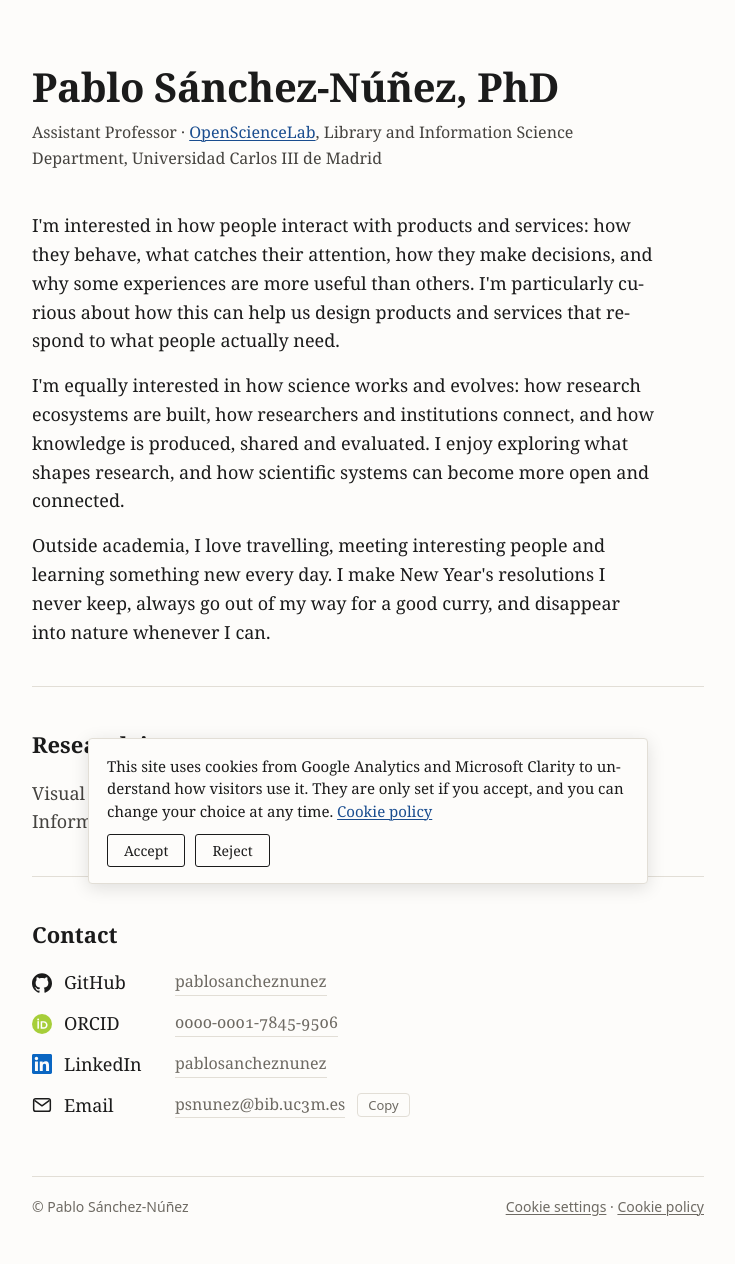
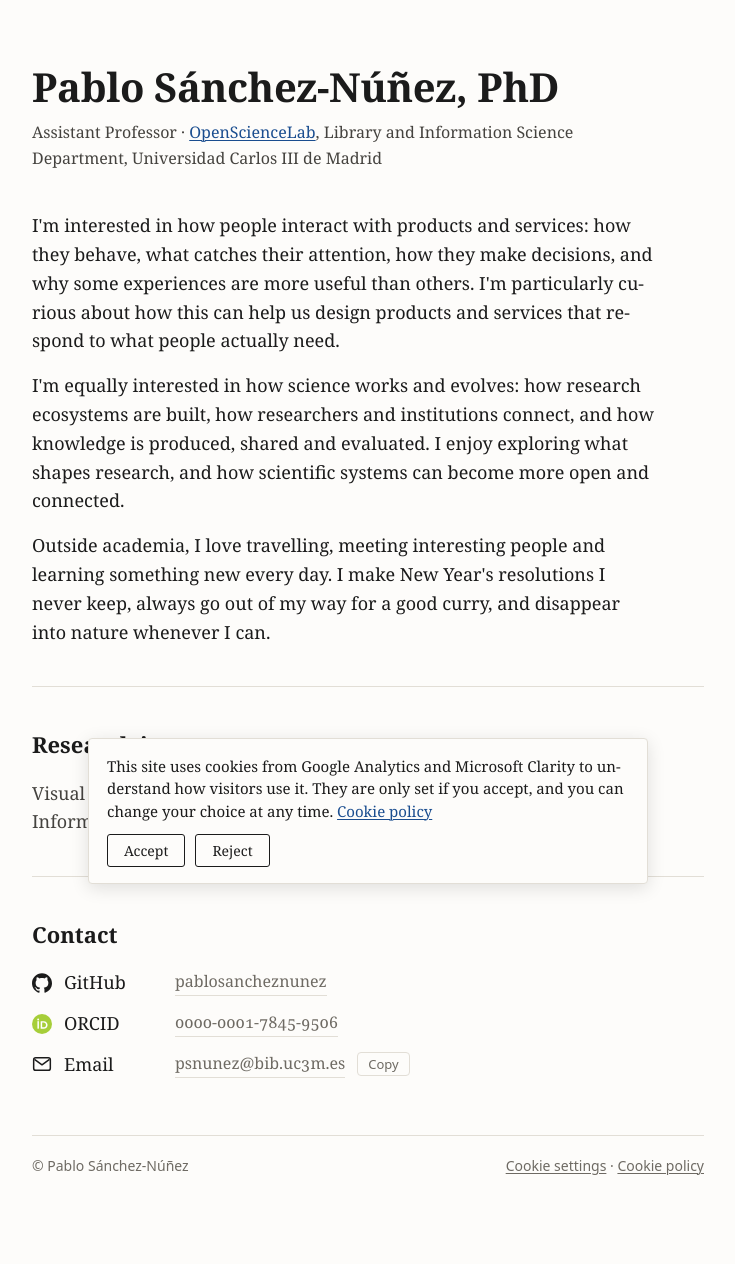
Before and after one commit to pablosancheznunez/pablosancheznunez.github.io, a Jekyll site: the page built from index.html, in a window 1280 px wide. Shown: the whole page, without its empty margins (272-1007 px from the left). Built offline with Jekyll 4.4.1, drawn with Linux system fonts in a browser that asks for light colours; after the commit the page ends 1223 px from its top, so only the background shows below that.

Commit message:
Remove LinkedIn from the site

```diff
--- a/_config.yml
+++ b/_config.yml
@@ -15,7 +15,6 @@ author:
   email: psnunez@bib.uc3m.es
   orcid: 0000-0001-7845-9506
   github: pablosancheznunez
-  linkedin: https://www.linkedin.com/in/pablosancheznunez/
 
 plugins:
   - jekyll-sitemap
--- a/assets/css/site.css
+++ b/assets/css/site.css
@@ -84,9 +84,7 @@ h2{ font-size:22px; margin:0 0 16px; }
 .profiles .handle{ color:var(--muted); font-size:16px; overflow:hidden; text-overflow:ellipsis; white-space:nowrap; border-bottom:1px solid var(--hair); }
 .profiles a:hover .handle{ color:var(--accent); border-color:var(--accent); }
 .icon-github{ fill:var(--ink); }
-.icon-linkedin{ fill:#0A66C2; }
 .icon-email{ color:var(--ink); }
-@media (prefers-color-scheme: dark){ .icon-linkedin{ fill:#4A9DE8; } }
 
 .copy-btn, .link-btn{ font:13px var(--sans); cursor:pointer; }
 .copy-btn{
--- a/index.html
+++ b/index.html
@@ -36,13 +36,6 @@ layout: default
             <svg class="icon icon-orcid" viewBox="0 0 24 24" aria-hidden="true" focusable="false"><circle cx="12" cy="12" r="12" fill="#A6CE39"/><g fill="#fff"><circle cx="7.4" cy="6.7" r="1.15"/><rect x="6.5" y="8.6" width="1.8" height="9"/><path fill-rule="evenodd" d="M10.4 8.6h3.4c3.3 0 4.9 2.3 4.9 4.5 0 2.4-1.9 4.5-4.9 4.5h-3.4zm1.8 1.6v5.8h1.5c2.3 0 3.1-1.5 3.1-2.9 0-1.6-1-2.9-3.1-2.9z"/></g></svg>
             <span class="name">ORCID</span>
             <span class="handle">{{ site.author.orcid }}</span>
-          </a>
-        </li>
-        <li>
-          <a href="{{ site.author.linkedin }}" rel="me">
-            <svg class="icon icon-linkedin" viewBox="0 0 24 24" aria-hidden="true" focusable="false"><path d="M20.447 20.452h-3.554v-5.569c0-1.328-.027-3.037-1.852-3.037-1.853 0-2.136 1.445-2.136 2.939v5.667H9.351V9h3.414v1.561h.046c.477-.9 1.637-1.85 3.37-1.85 3.601 0 4.267 2.37 4.267 5.455v6.286zM5.337 7.433c-1.144 0-2.063-.926-2.063-2.065 0-1.138.92-2.063 2.063-2.063 1.14 0 2.064.925 2.064 2.063 0 1.139-.925 2.065-2.064 2.065zm1.782 13.019H3.555V9h3.564v11.452zM22.225 0H1.771C.792 0 0 .774 0 1.729v20.542C0 23.227.792 24 1.771 24h20.451C23.2 24 24 23.227 24 22.271V1.729C24 .774 23.2 0 22.222 0h.003z"/></svg>
-            <span class="name">LinkedIn</span>
-            <span class="handle">pablosancheznunez</span>
           </a>
         </li>
         <li class="email">
@@ -91,7 +84,7 @@ layout: default
         "value": "{{ site.author.orcid }}",
         "url": "{{ orcid }}"
       },
-      "sameAs": ["{{ orcid }}", "{{ gh }}", "{{ site.author.linkedin }}"],
+      "sameAs": ["{{ orcid }}", "{{ gh }}"],
       "knowsAbout": ["Visual communication", "User experience", "Digital marketing", "Informetrics", "Open Science", "Research ecosystems", "Science of science"]
     }
   }
```
Also changed, not shown: README.md.
